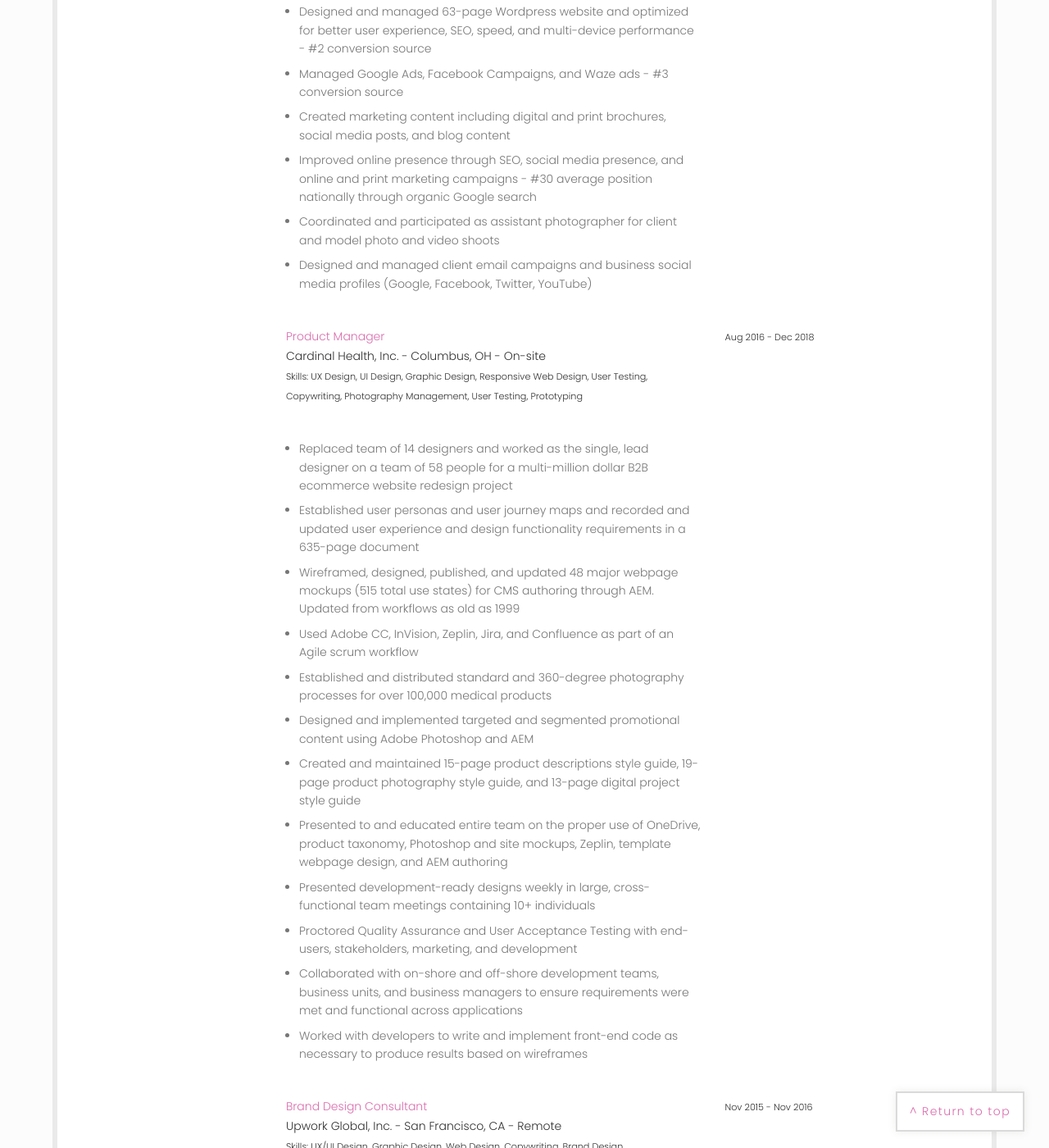
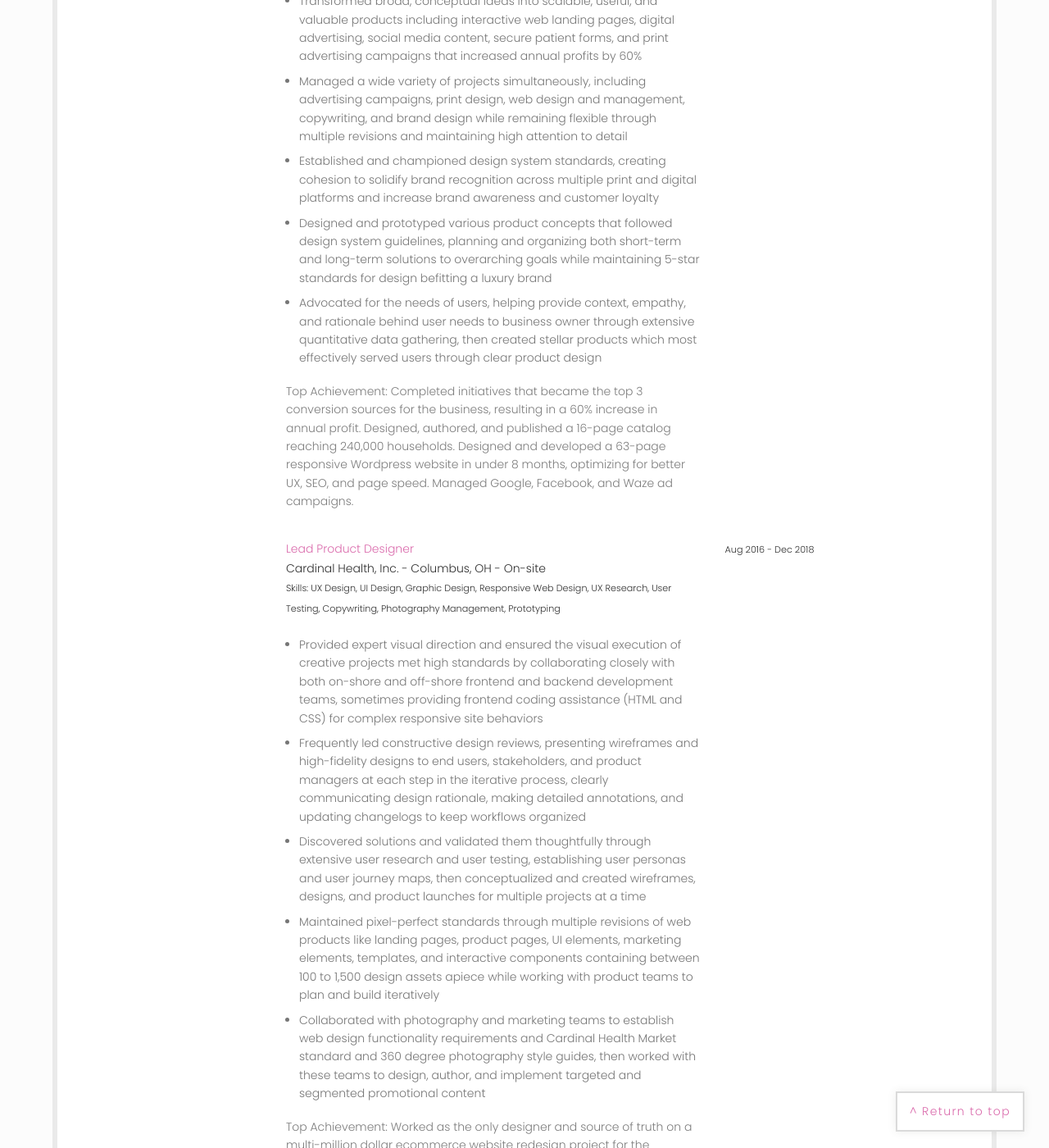
Before and after one commit to Kaedurr/portfolio, a Jekyll site: the page built from resume.html, in a window 1280 px wide and 1400 px high, scrolled down 3931 px. Shown: the whole window at 82% size. Built offline with Jekyll 4.4.1, drawn with Linux system fonts in a browser that asks for light colours; some web fonts are replaced; some of the changed text lies outside the part shown.

Commit message:
Update resume and resume page
Added new resume file formatted for resume AI readers. Updated resume content on "Resume" page to better communicate experiences and accomplishments at previous positions. Made small formatting optimizations.

```diff
--- a/resume.html
+++ b/resume.html
@@ -25,7 +25,7 @@
 			      	<div><p><span class="e-heading">Senior Product Designer -- Business, Education, Entertainment</span><br>
 			      	<strong>Tel:</strong> 740.972.0699<br>
 			      	<strong>Email:</strong> katedbee@gmail.com<br></p>
-						<p>An innovative and motivated multifunctional designer with experience producing cohesive final products from the ground up by creating interfaces, workflows, products, and brand assets that break molds. I thrive in collaborative, sincere, and passionate creative teams.</p>
+						<p>An innovative and motivated multifunctional designer with an excellent eye for aesthetic design who enjoys working collaboratively to generate innovative concepts and cohesive products that break molds. I thrive in sincere, passionate creative teams that put people first.</p>
 				 		</div>
 			      </div>
 			    </div><!-- /row -->
@@ -67,29 +67,27 @@
 				    <h4>Skills</h4>
 			      </div>
 			      <div class="col-md-5">
-				    <p><span class="more">
+				    <span class="more">
 				     	<ul class="resume-list">
-				     	<li>Graphic design (7+ years) - business cards, letterheads, multi-format prints, digital design, email campaigns
+				     	<li>Graphic design (7+ years) - business cards, letterheads, multi-format prints, digital design, email campaigns</li>
 						<li>Website design (7+ years) - UX design, wireframing, UI design, layout design, front end development (HTML, CSS)</li>
-						<li>Brand creation & implementation (6+ years) - style guides, color palette, typography, logos, taglines, web presence</li>
+						<li>Brand creation (6+ years) - user testing, style guides, color palette, typography, logos, taglines, web presence</li>
 						<li>Print advertisement design (6+ years) - signage, billboards, brochures, magazines, banners, conference collateral</li>
 						<li>Digital advertisement design (6+ years) – social media ads, search engine ads, animated billboards</li>
 						<li>Agile methodologies (3+ years) - scrum, Kanban</li>
-						<li>Website management (6+ years) - SEO, analytics, privacy & accessibility, CMS, DNS</li>
 				     	</ul>
-				    </span></p>
+				    </span>
 			      </div>
 			      <div class="col-md-5">
-				    <p><span class="more">
+				    <span class="more">
 				     	<ul class="resume-list">
-				     	<li>Vector & pixel art (7+ years) - illustrations, iconography, photo outlining</li>
-						<li>2D & 3D animation (3+ years) - iconography, infographics, pixel art</li>
-						<li>3D modeling (4+ years) - character, environment, technical CAD, rigging, texture mapping</li>
+				     	<li>Website management (6+ years) - SEO, analytics, privacy & accessibility, CMS, DNS</li>
+				     	<li>Vector & pixel art (7+ years) - illustrations, iconography, infographics, photo outlining, 2D animation</li>
+						<li>3D modeling & animation (4+ years) - character, environment, technical CAD, rigging, texture mapping</li>
 						<li>Creative & technical copywriting (9+ years) - blogs, web content, printed publications, instructional content</li>
-						<li>Photography & videography (3+ years) - product, model, studio, landscape, studio management</li>
-						<li>Photo manipulation & editing (7+ years) - masking, filters, touch-ups, realistic, surreal</li>
+						<li>Photography & videography (5+ years) - product, model, landscape, studio management, editing, manipulation</li>
 				     	</ul>
-				    </span></p>
+				    </span>
 			      </div>
 			    </div><!-- /row -->
 	            <br>
@@ -104,28 +102,27 @@
 				    <h4>Software</h4>
 			      </div>
 			      <div class="col-md-5">
-				    <p><span class="more">
+				    <span class="more">
 				     	<ul class="resume-list">
 				     	<li>Adobe Creative Cloud (7+ years) - Photoshop, InDesign, Illustrator, Acrobat, Animate, After Effects, Dreamweaver</li>
 						<li>Affinity Creative Suite (3+ years) - Designer, Photo, Publisher</li>
 						<li>Collaboration software (4+ years) - InVision, Zeplin, Whimsical, Figma, Jira, Confluence, Miro, Dropbox, Skype, Slack, Upwork</li>
-						<li>Web design & management (7+ years) - Adobe Experience Manager, Wordpress, Squarespace, Wix, Jekyll, GitHub, Netlify</li>
+						<li>Web design & management (7+ years) - AEM, Wordpress, Squarespace, Wix, Jekyll, GitHub, Netlify</li>
 						<li>Front-end development (3+ years) - CMS, HTML, CSS, Javascript, Bootstrap</li>
 						<li>Operating systems (10+ years) - Windows, Mac, Ubuntu</li>
 				     	</ul>
-				    </span></p>
+				    </span>
 			      </div>
 			      <div class="col-md-5">
-				    <p><span class="more">
+				    <span class="more">
 				     	<ul class="resume-list">
 				     	<li>Social media management (7+ years) - Facebook, Twitter, Instagram, YouTube, Google My Business</li>
-						<li>3D modeling software (4+ years) - Maya, Mudbox, Meshmixer, Blender</li>
 						<li>Microsoft Office Suite (10+ years) - Word, Excel, PowerPoint, Outlook, Teams, OneDrive</li>
-						<li>Google apps (6+ years)  - Drive, Calendar, Chat, Docs, Sheets, Slides, Forms</li>
-						<li>3D printing (2+ years) - Formlabs, SprintRay, EnvisionTEC</li>
-						<li>Photo & video cameras (4+ years) - Sony A7RIII, Nikon 7100</li>
+						<li>Google apps (6+ years) - Drive, Calendar, Chat, Docs, Sheets, Slides, Forms</li>
+						<li>3D modeling & printing (4+ years) - Maya, Mudbox, Meshmixer, Blender, Formlabs, SprintRay, EnvisionTEC</li>
+						<li>Photo & video cameras (4+ years) - Sony A7RIII, Nikon 7100, Canon AE1 Program</li>
 				     	</ul>
-				    </span></p>
+				    </span>
 			      </div>
 			    </div><!-- /row -->
 	            <br>
@@ -140,29 +137,7 @@
 				    		<h4>Experience</h4>
 			        </div>
 			        <div class="col-md-7">
-				      	<p><span class="e-heading">Product Designer</span><br/>
-				      	Magenta Technologies, LLC. - Fort Mill, SC - Remote<br/>
-				      	<span class="date">Skills: Product Design, Responsive Web Design, UX Design, UI Design, Graphic Design, Brand Design, Animation, User Testing, Prototyping</span><br/>
-				     		</p>
-				  	  </div>
-				  	  <div class="col-md-3">
-				     		<p><span class="date">Jul 2022 - Jan 2023</span></p>
-			        </div>
-			        <div class="col-md-7 col-md-offset-2">
-				     <p><span class="more">
-				     	<ul class="resume-list">
-				     		<li>Solved problems in line with business goals, and explored innovative design approaches while working with cross-functional product teams to plan and build iteratively</li>
-				     		<li>Created detailed wireframes for both desktop and mobile platforms and turned those wireframes into high fidelity design concepts using Figma and the Adobe Creative Cloud</li>
-				     		<li>Helped drive user experience strategy by collaborating in and leading user-centered exercises like user testing, co-creation, empathy mapping, and journey mapping</li>
-				     		<li>Contributed to and refined multiple brand design systems</li>
-				     		<li>Collaborated with engineering teams to understand technical restrictions, content team to create designs that clearly communicated ideas, and business leaders to innovate based on data and findings</li>
-				     		<li>Championed consumer-first experiences, advocating on behalf of users based on real-world feedback I gathered from my user testing interviews and further research</li>
-				     		<li>Presented and shared work with cross-functional teams while clearly communicating design rationale and their importance to end users</li>
-				     	</ul></span></p>
-			        </div>
-
-			        <div class="col-md-7 col-md-offset-2">
-				      	<p><span class="e-heading">Freelance Design Consultant</span><br/>
+			        		<p><span class="e-heading">Freelance Design Consultant</span><br/>
 				      	Self-employed - Remote<br/>
 				      	<span class="date">Skills: Brand Design, Responsive Web Design, CMS, Product Design, Graphic Design, UX Design, UI Design, Animation, Copywriting, SEO</span><br/>
 				     		</p>
@@ -171,69 +146,87 @@
 				     		<p><span class="date">Apr 2015 - Present</span></p>
 			        </div>
 				     <div class="col-md-7 col-md-offset-2">
-				     <p><span class="more">
+				     <span class="more">
 				     	<ul class="resume-list">
-				     		<li>Track and complete assignments based on client requests and requirements to fit their time and budget</li>
-							<li>Work with clients directly and manage client correspondence across different time zones and countries</li>
-							<li>Quickly learn new workflows and industry standards to produce art that follows specific brand guidelines</li>
-							<li>Learn new programs as necessary, including animation, illustration, and collaboration tools</li>
-							<li>Establish and test server, encryption, and security settings as part of web management responsibilities</li>
-							<li>Set up and maintain appointments with clients to maintain quality service and support resolution</li>
-							<li>Design original assets for new brands or repair existing brand materials including logos, business cards, taglines, color palette, typography, and iconography</li>
-							<li>Design, write copy for, and manage Wordpress site, training owner on CMS to make changes to their site independently as needed</li>
-							<li>Complete a wide range of design tasks including logo design, branding, print and digital advertising, social media management, website design and management, and 2D animation</li>
-							<li>Provide regular correspondence including tracking of hourly work, invoicing, and client training</li>
-				     	</ul></span></p>
+				     		<li>Provide quality service and support resolution by scheduling and fulfilling 1-on-1 collaborative appointments with product owners across different time zones and countries</li>
+							<li>Manage multiple projects and company initiatives simultaneously by adhering to strict time management disciplines to deliver timely results while conserving a strong attention to detail</li>
+							<li>Independently track and complete initiatives based on client requirements, timeline, and budget and provide regular invoicing correspondence for hours worked</li>
+							<li>Express my expertise in visual design, typography, user-centered design, interaction design, and creative processes by delivering high-quality, pixel perfect work that is visually stunning and user-friendly</li>
+							<li>Design, develop, author content for, and manage CMS websites, including establishing and testing server functionality and security settings, and train owners on delivery to make changes to and maintain their site independently as needed</li>
+							<li>Create original assets for new brands or repair existing brand materials, and complete a wide range of tasks including logo design, branding, print and digital advertising, social media management, website design and management, typography, iconography, and motion graphics design</li>
+				     	</ul></span>
+				     	<span class="more">
+				     		Top Achievement: Quickly and independently learn new workflows, programs, and industry regulations to meet client needs while developing frictionless products that empower customers. Think quickly and remain versatile and self-driven in a fast-paced freelance environment while delivering excellent, aesthetic, and compliant products to maintain positive, long-term client relationships spanning multiple projects.
+				     	</span><br/><br/>
+			        </div>
+
+			        <div class="col-md-7 col-md-offset-2">
+				      	<p><span class="e-heading">Product Designer</span><br/>
+				      	Magenta Technologies, LLC. - Fort Mill, SC - Remote<br/>
+				      	<span class="date">Skills: Product Design, Responsive Web Design, UX Design, UI Design, UX Research, User Testing, Graphic Design, Brand Design, Animation, Prototyping</span><br/>
+				     		</p>
+				  	  </div>
+				  	  <div class="col-md-3">
+				     		<p><span class="date">Jul 2022 - Jan 2023</span></p>
+			        </div>
+			        <div class="col-md-7 col-md-offset-2">
+				     <span class="more">
+				     	<ul class="resume-list">
+				     		<li>Collaborated with copywriters, developers, and department creatives to enhance existing processes and tools, exploring innovative approaches and contributing to high-functioning design organization</li>
+							<li>Conceptualized product launches in line with business goals and participated in cross-functional brainstorming sessions to iterate on flows and prototypes, then worked directly with my product manager to help finalize acceptance criteria and organize projects for optimal delivery</li>
+							<li>Conducted empathetic user research, user testing, empathy mapping, and journey mapping and presented results to product and engineering teams for review and feedback</li>
+							<li>Championed consumer-first experiences and practical, iterative product releases through the development of top-notch product design while maintaining high standards for design that established effective storytelling and messaging and increased user retention</li>
+							<li>Designed a wide range of web products from wireframes to high-fidelity designs including landing pages, search workflows, intuitive UI, infographic animations, and interactive components that aligned with the larger design system using Figma and the Adobe Creative Cloud and always provided clear, detailed annotations that described their functionality effectively to stakeholders and developers</li>
+				     	</ul></span>
+				     	<span class="more">
+				     		Top Achievement: Designed and delivered marketing collateral for a tradeshow booth in less than 2 weeks with minimal direction. This included a set of 4 20 second 4k animations created in After Effects, responsive web landing page with sign up form, print flyer, branded tablecloth, and standing banner. Animations were completed in 4 days while relearning After Effects after not using the program for 7 years.
+				     	</span><br/><br/>
 			        </div>
 
 			        <div class="col-md-7 col-md-offset-2">
 				      	<p><span class="e-heading">Director of Marketing & Product Design</span><br/>
 				      	Infinite Smiles, Inc. - Powell, OH - Hybrid Remote<br/>
-				      	<span class="date">Skills: Web Management, Responsive Web Design, CMS, Product Design, Graphic Design, UX Design, UI Design, Brand Design, SEO, Copywriting</span><br/>
+				      	<span class="date">Skills: Web Management, Responsive Web Design, CMS, Product Design, Graphic Design, UX Design, UI Design, UX Research, Brand Design, SEO, Copywriting</span><br/>
 				     		</p>
 				  	  </div>
 				  	  <div class="col-md-3">
 				     		<p><span class="date">Jan 2019 - Jul 2022</span></p>
 			        </div>
 			        <div class="col-md-7 col-md-offset-2">
-				     <p><span class="more">
+				     <span class="more">
 				     	<ul class="resume-list">
-				     		<li>Led complete rebrand including new logo, brand guidelines, color palette, typography, client intake paperwork, marketing materials, letterheads, and business and appointment cards</li>
-				     		<li>Designed and published 16-page dental catalog - #1 conversion source reaching 240,000 households</li>
-				     		<li>Designed and managed 63-page Wordpress website and optimized for better user experience, SEO, speed, and multi-device performance - #2 conversion source</li>
-				     		<li>Managed Google Ads, Facebook Campaigns, and Waze ads - #3 conversion source</li>
-				     		<li>Created marketing content including digital and print brochures, social media posts, and blog content</li>
-				     		<li>Improved online presence through SEO, social media presence, and online and print marketing campaigns - #30 average position nationally through organic Google search</li>
-				     		<li>Coordinated and participated as assistant photographer for client and model photo and video shoots</li>
-				     		<li>Designed and managed client email campaigns and business social media profiles (Google, Facebook, Twitter, YouTube)</li>
-				     	</ul></span></p>
+				     		<li>Transformed broad, conceptual ideas into scalable, useful, and valuable products including interactive web landing pages, digital advertising, social media content, secure patient forms, and print advertising campaigns that increased annual profits by 60%</li>
+							<li>Managed a wide variety of projects simultaneously, including advertising campaigns, print design, web design and management, copywriting, and brand design while remaining flexible through multiple revisions and maintaining high attention to detail</li>
+							<li>Established and championed design system standards, creating cohesion to solidify brand recognition across multiple print and digital platforms and increase brand awareness and customer loyalty</li>
+							<li>Designed and prototyped various product concepts that followed design system guidelines, planning and organizing both short-term and long-term solutions to overarching goals while maintaining 5-star standards for design befitting a luxury brand</li>
+							<li>Advocated for the needs of users, helping provide context, empathy, and rationale behind user needs to business owner through extensive quantitative data gathering, then created stellar products which most effectively served users through clear product design</li>
+				     	</ul></span>
+				     	<span class="more">
+				     		Top Achievement: Completed initiatives that became the top 3 conversion sources for the business, resulting in a 60% increase in annual profit. Designed, authored, and published a 16-page catalog reaching 240,000 households. Designed and developed a 63-page responsive Wordpress website in under 8 months, optimizing for better UX, SEO, and page speed. Managed Google, Facebook, and Waze ad campaigns.
+				     	</span><br/><br/>
 			        </div>
 
 			        <div class="col-md-7 col-md-offset-2">
-				     		<p><span class="e-heading">Product Manager</span><br/>
+				     		<p><span class="e-heading">Lead Product Designer</span><br/>
 					 		Cardinal Health, Inc. - Columbus, OH - On-site<br/>
-					 		<span class="date">Skills: UX Design, UI Design, Graphic Design, Responsive Web Design, User Testing, Copywriting, Photography Management, User Testing, Prototyping</span><br/>
+					 		<span class="date">Skills: UX Design, UI Design, Graphic Design, Responsive Web Design, UX Research, User Testing, Copywriting, Photography Management, Prototyping</span><br/>
 				     		</p>
 				  	  </div>
 				  	  <div class="col-md-3">
 				    		<p><span class="date">Aug 2016 - Dec 2018</span></p>
 			        </div>
 			        <div class="col-md-7 col-md-offset-2">
-				     <p><span class="more">
+				     <span class="more">
 				     	<ul class="resume-list">
-				     		<li>Replaced team of 14 designers and worked as the single, lead designer on a team of 58 people for a multi-million dollar B2B ecommerce website redesign project</li>
-				     		<li>Established user personas and user journey maps and recorded and updated user experience and design functionality requirements in a 635-page document</li>
-				     		<li>Wireframed, designed, published, and updated 48 major webpage mockups (515 total use states) for CMS authoring through AEM. Updated from workflows as old as 1999</li>
-				     		<li>Used Adobe CC, InVision, Zeplin, Jira, and Confluence as part of an Agile scrum workflow</li>
-				     		<li>Established and distributed standard and 360-degree photography processes for over 100,000 medical products</li>
-				     		<li>Designed and implemented targeted and segmented promotional content using Adobe Photoshop and AEM</li>
-				     		<li>Created and maintained 15-page product descriptions style guide, 19-page product photography style guide, and 13-page digital project style guide</li>
-				     		<li>Presented to and educated entire team on the proper use of OneDrive, product taxonomy, Photoshop and site mockups, Zeplin, template webpage design, and AEM authoring</li>
-				     		<li>Presented development-ready designs weekly in large, cross-functional team meetings containing 10+ individuals</li>
-				     		<li>Proctored Quality Assurance and User Acceptance Testing with end-users, stakeholders, marketing, and development</li>
-				     		<li>Collaborated with on-shore and off-shore development teams, business units, and business managers to ensure requirements were met and functional across applications</li>
-				     		<li>Worked with developers to write and implement front-end code as necessary to produce results based on wireframes</li>
-				     	</ul></span></p>
+				     		<li>Provided expert visual direction and ensured the visual execution of creative projects met high standards by collaborating closely with both on-shore and off-shore frontend and backend development teams, sometimes providing frontend coding assistance (HTML and CSS) for complex responsive site behaviors</li>
+							<li>Frequently led constructive design reviews, presenting wireframes and high-fidelity designs to end users, stakeholders, and product managers at each step in the iterative process, clearly communicating design rationale, making detailed annotations, and updating changelogs to keep workflows organized</li>
+							<li>Discovered solutions and validated them thoughtfully through extensive user research and user testing, establishing user personas and user journey maps, then conceptualized and created wireframes, designs, and product launches for multiple projects at a time</li>
+							<li>Maintained pixel-perfect standards through multiple revisions of web products like landing pages, product pages, UI elements, marketing elements, templates, and interactive components containing between 100 to 1,500 design assets apiece while working with product teams to plan and build iteratively</li>
+							<li>Collaborated with photography and marketing teams to establish web design functionality requirements and Cardinal Health Market standard and 360 degree photography style guides, then worked with these teams to design, author, and implement targeted and segmented promotional content</li>
+				     	</ul></span>
+				     	<span class="more">
+				     		Top Achievement: Worked as the only designer and source of truth on a multi-million dollar ecommerce website redesign project for the Cardinal Health Market B2B platform containing over 100,000 medical products. Designed the new responsive website from workflows as old as 1999 using Adobe Photoshop, Zeplin, and AEM as part of an Agile scrum workflow.
+				     	</span><br/><br/>
 			        </div>
 
                  <div class="col-md-7 col-md-offset-2">
@@ -246,13 +239,13 @@
 				    		<p><span class="date">Nov 2015 - Nov 2016</span></p>
 			        </div>
 				     <div class="col-md-7 col-md-offset-2">
-				     		<p><span class="more">
-				     		<ul class="resume-list">
+				     <span class="more">
+				     	<ul class="resume-list">
 				     		<li>Worked one-on-one, entirely remotely, with business owners across 4 countries in ecommerce, IT, and medical fields to create personalized, professional branding from the ground up while following 1 to 8 week delivery timelines</li>
 				     		<li>Simultaneously managed an average of 6 clients with personalized correspondences, expectations, and budgets</li>
 				     		<li>Designed and optimized branding and promotional materials, websites, and design documents using Adobe CS6 and packaged deliverables in digital and print formats</li>
 				     		<li>Communicated effectively with clients speaking Hindi, Swedish, and Chinese using Google Translate as interpreter and accommodated schedules in 7 different time zones</li>
-				     		</ul></span></p>
+				     	</ul></span>
 			        </div>
 
 
```
Also changed, not shown: other parts of resume.html (+1 -1 lines), 1 other file.
